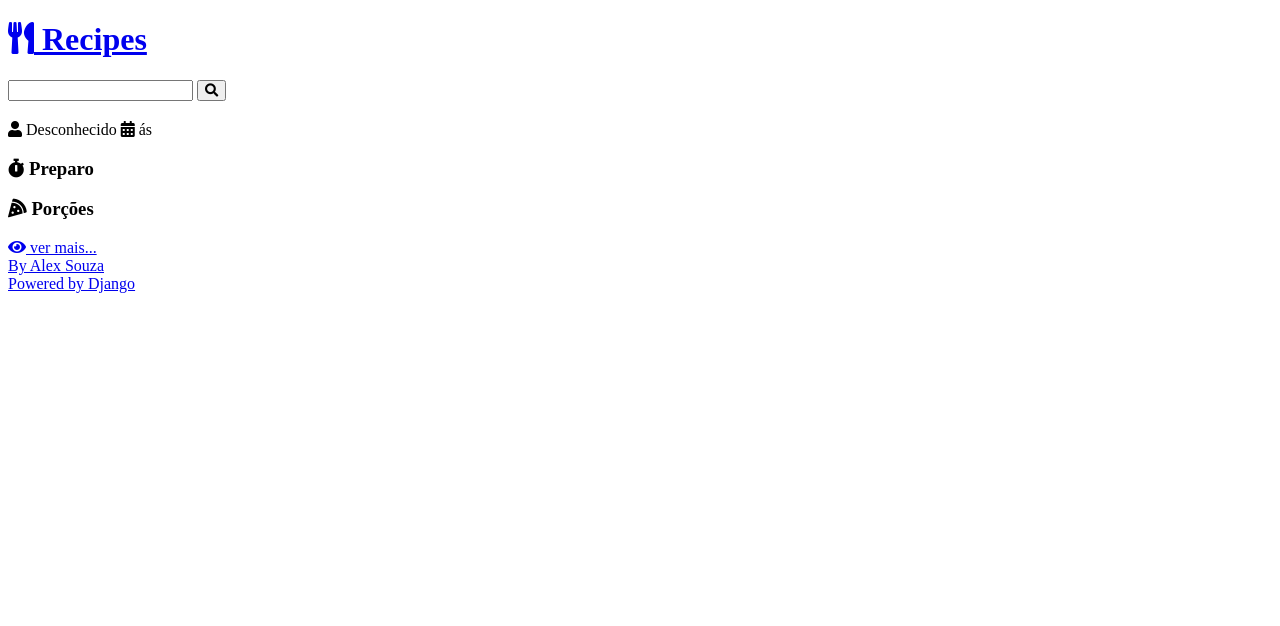
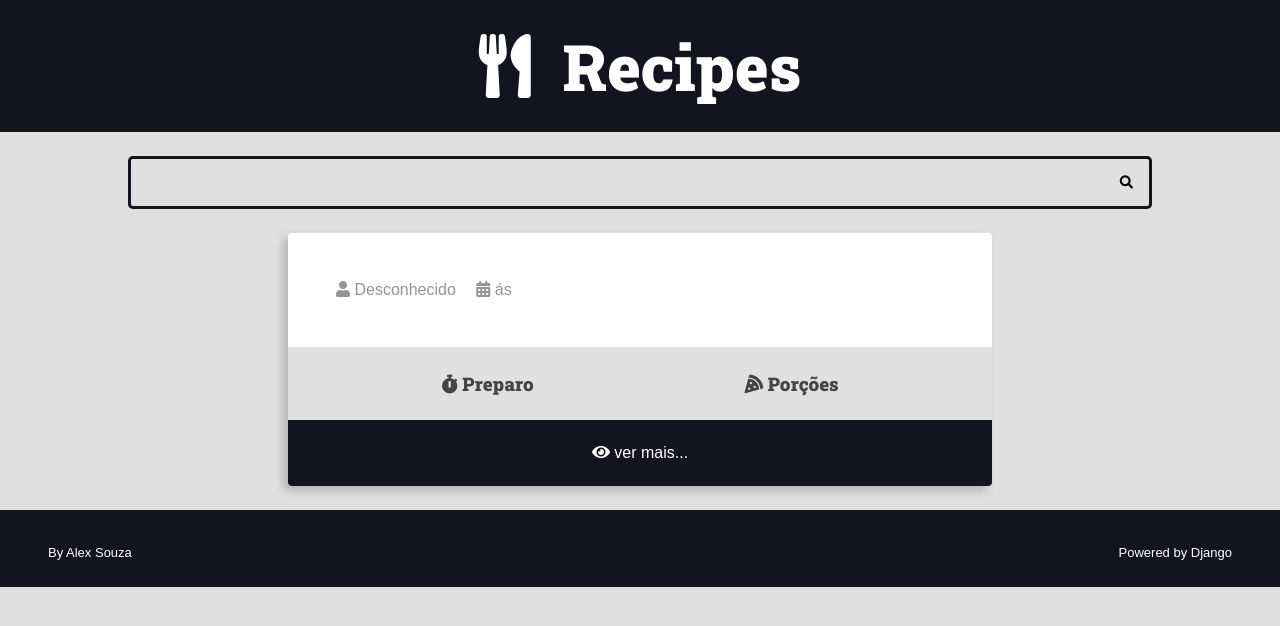
Before and after one commit to AlexJ-k/curso-django-projeto1, a Django app: template recipes/templates/recipes/pages/recipe-view.html in a window 1280 px wide. Shown: the top 626 px of the page. Run offline with Django 5.2, Linux system fonts and the light colour scheme; the template is opened without the code that fills it, so the values that code supplies are empty.

Commit message:
seção 13 - 153 ok

```diff
--- a/authors/views.py
+++ b/authors/views.py
@@ -2,12 +2,14 @@ from django.shortcuts import redirect, render
 from .forms import RegisterForm
 from django.http import Http404
 from django.contrib import messages
+from django.urls import reverse
 
 def register_view(request):
     register_form_data = request.session.get('register_form_data', None)
     form = RegisterForm( register_form_data)
     return render(request, 'authors/pages/register_view.html', {
         'form': form,
+        'form_action' : reverse ('authors:create'),
     })
 
 def register_create(request):
--- /dev/null
+++ b/base_static/global/css/style.css
@@ -0,0 +1,426 @@
+    :root {
+            --color-primary: #269fe6;
+            --color-primary-hover: #2086c2;
+            --color-primary-dark: #13141f;
+            --color-primary-dark-hover: #212336;
+            --color-primary-light: #d4ecfa;
+            --color-primary-light-hover: #bdd8e7;
+
+            --color-white: #fff;
+            --color-black: #000;
+
+            --color-dark-text: #444;
+            --color-info-light: #cce5ff;
+            --color-debug-light: #cce5ff;
+            --color-success-light: #d4edda;
+            --color-alert-light: #fff3cd;
+            --color-warning-light: #fff3cd;
+            --color-error-light: #f8d7da;
+
+            --color-info-dark: #4d86c4;
+            --color-debug-dark: #4d86c4;
+            --color-success-dark: #4a9c5d;
+            --color-alert-dark: #927f40;
+            --color-warning-dark: #927f40;
+            --color-error-dark: #da525d;
+
+            --color-gray-0: #f9f9f9;
+            --color-gray-1: #e0e0e0;
+            --color-gray-2: #c7c7c7;
+            --color-gray-3: #aeaeae;
+            --color-gray-4: #959595;
+            --color-gray-5: #7d7d7d;
+            --color-gray-6: #646464;
+            --color-gray-7: #4b4b4b;
+            --color-gray-8: #323232;
+            --color-gray-9: #191919;
+
+            --font-primary: sans-serif;
+            --font-headings: 'Roboto Slab', serif;
+
+            --spacing-gutter-medium: 3rem;
+            --spacing-gutter-large: 4rem;
+        }
+
+        * {
+            padding: 0;
+            margin: 0;
+            box-sizing: border-box;
+        }
+
+        html {
+            font-size: 62, 5%;
+        }
+
+        body {
+            font-size: 1.6rem;
+            font-family: var(--font-primary);
+            background-color: var(--color-gray-1);
+            color: var(--color-dark-text);
+        }
+
+        .container {
+            max-width: 144rem;
+            margin: 0 auto;
+            padding: 1.5rem var(--spacing-gutter-medium);
+            font-size: medium;
+            /* acrescentei*/
+        }
+
+        .main-header-container {
+            background: var(--color-primary-dark);
+
+        }
+
+        .main-logo {
+            font-size: 4rem;
+            color: var(--color-white);
+            text-decoration: none;
+            display: flex;
+            flex-flow: row nowrap;
+            align-items: center;
+            justify-content: center;
+            width: fit-content;
+            margin: 0 auto;
+        }
+
+
+        .main-logo-icon {
+            margin-right: 2rem;
+        }
+
+        h1,
+        h2,
+        h3,
+        h4,
+        h5,
+        h6 {
+            font-family: var(--font-headings);
+        }
+
+        .search-form {
+            border: .2rem solid var(--color-primary-dark);
+            max-width: 64rem;
+            margin: 0 auto;
+            border-radius: 0.3rem;
+            position: relative;
+            transition: all 300ms ease-in-out;
+        }
+
+        .search-form:focus-within {
+            border-color: var(--color-primary);
+            background-color: var(--color-white);
+        }
+
+        .search-form:focus-within .search-button {
+            color: var(--color-primary);
+        }
+
+        .search-button:focus {
+            outline: 1px solid var(--color-primary);
+            background: rgba(0, 0, 0, .05);
+        }
+
+        .search-input,
+        .search-button {
+            background: none;
+            border: none;
+            outline: none;
+            padding: 1rem;
+            transition: all 300ms ease-in-out;
+        }
+
+        .search-input {
+            width: 100%;
+            padding-right: 3rem;
+        }
+
+        .search-button {
+            position: absolute;
+            top: 0;
+            right: 0;
+
+        }
+
+        .main-content {
+            padding-top: 0;
+        }
+
+        .main-content-list {
+            display: grid;
+            grid-template-columns: repeat(auto-fit, minmax(340px, 1fr));
+            gap: var(--spacing-gutter-large);
+        }
+
+        .recipe {
+            background: var(--color-white);
+            box-shadow: -5px 5px 10px rgba(0, 0, 0, 0.2);
+            transform: scale(1);
+            transition: all 300ms ease-in-out;
+            border-radius: 0.25rem;
+            overflow: hidden;
+        }
+
+        .recipe img {
+            max-width: 100%;
+
+        }
+
+        .recipe-list-item {
+            max-width: 44rem;
+            height: fit-content;
+
+        }
+
+        .recipe-list-item:hover {
+            transform: scale(1.02);
+            box-shadow: -8px 8px 18px rgba(0, 0, 0, 0.25);
+        }
+
+        .recipe-tittle-container {
+            padding: 1.5rem var(--spacing-gutter-medium);
+            padding-bottom: calc(var(--spacing-gutter-medium) /2);
+        }
+
+        .recipe-tittle-container a{
+            text-decoration: none;
+            color: var(--color-primary-dark);
+        }
+
+        .recipe-author {
+            padding: 0 var(--spacing-gutter-medium);
+            font-size: medium;
+        }
+
+        .recipe-content {
+            padding: 1.5rem var(--spacing-gutter-medium);
+            padding-top: calc(var(--spacing-gutter-medium) /2);
+
+        }
+
+        .recipe-author-item {
+            color: var(--color-gray-4);
+            margin-right: 1rem;
+        }
+
+        .recipe-author a {
+            color: var(--color-primary);
+            text-decoration: none;
+        }
+
+        .recipe-author a:hover {
+            color: var(--color-primary-dark);
+            transition: all 300ms ease-in-out;
+        }
+
+        .recipe-meta-container {
+            display: flex;
+            flex-flow: wrap;
+            padding: 1.5rem var(--spacing-gutter-medium);
+            background: var(--color-gray-1);
+        }
+
+        .recipe-meta {
+            display: flex;
+            flex-flow: column nowrap;
+            flex-shrink: 1;
+            flex-grow: 1;
+            text-align: center;
+        }
+
+        .recipe-meta-tittle {
+            font-size: 1.6rem;
+        }
+
+        .recipe-footer a {
+            background: var(--color-primary-dark);
+            display: block;
+            color: var(--color-white);
+            text-decoration: none;
+            text-align: center;
+            padding: 1.5rem var(--spacing-gutter-medium);
+            transition: all 300ms ease-in-out;
+        }
+
+        .recipe-footer a:hover {
+            filter: brightness(2);
+        }
+
+        .main-content-detail .recipe-list-item:hover{
+            transform: scale(1);
+            box-shadow: -5px 5px 15px rgba(0, 0, 0, 0.2);
+        }
+        .main-content-detail .recipe-list-item{
+            max-width: 44rem;
+            margin: 0 auto;
+        }
+
+        .preparation-steps {
+            padding: var(--spacing-gutter-medium);
+        }
+
+        .main-footer {
+            display: flex;
+            align-items: center;
+            justify-content: space-between;
+            background: var(--color-primary-dark);
+            color: var(--color-white);
+            padding: 1.5rem var(--spacing-gutter-medium);
+        }
+
+        .main-footer a {
+            color: var(--color-white);
+            text-decoration: none;
+            font-size: small;
+            transition: all 300ms ease-in-out;
+        }
+
+        .main-footer a:hover {
+            filter: brightness(.8);
+        }
+
+        .preparation-steps h1,
+        .preparation-steps h2,
+        .preparation-steps h3,
+        .preparation-steps h4,
+        .preparation-steps h5,
+        .preparation-steps h6,
+        .preparation-steps p,
+        .preparation-steps pre{
+            margin: 2rem 0;
+        }
+
+        .preparation-steps ol,
+        .preparation-steps ul{
+            margin: 2rem;
+            padding: 0 2rem;
+        }
+
+        .pagination-content {
+            display: flex;
+            flex-flow: row wrap;
+            gap: 1rem 0.5rem;
+          }
+          .pagination .page-item {
+            background: var(--color-gray-3);
+            padding: 0.5rem 1rem;
+          }
+
+          .pagination .page-link {
+            text-decoration: none;
+            background: var(--color-primary);
+            color: var(--color-white);
+          }
+
+          .pagination .page-current {
+            background: var(--color-primary-dark);
+          }
+
+          /* forms */
+
+          .form-content {
+            max-width: 64rem;
+            margin: 0 auto;
+            margin-bottom: var(--spacing-gutter-medium);
+          }
+
+          .form-content label,
+          .errorlist {
+            display: block;
+            margin: 0.5rem 0;
+            font-size: 1.4rem;
+            list-style-type: none;
+          }
+
+          .errorlist{
+            color: var(--color-error-dark);
+          }
+
+          .form-content .helptext {
+            display: block;
+            margin: 0.5rem 0;
+            font-size: 1.4rem;
+          }
+
+          .form-content input {
+            width: 100%;
+            padding: 1rem;
+            border-radius: .4rem;
+            border: 1px solid var(--color-primary-dark);
+          }
+
+          .form-content-grid {
+            display: grid;
+            grid-template-columns: repeat(auto-fit, minmax(30rem, 1fr));
+            gap: calc(var(--spacing-gutter-medium) / 2) var(--spacing-gutter-medium);
+          }
+
+          .form-content button {
+            padding: 1rem 2rem;
+            border: none;
+            background: var(--color-primary-dark);
+            color: var(--color-white);
+          }
+
+          /* messages */
+
+          .messages-container {
+            display: flex;
+            flex-flow: column nowrap;
+            gap: calc(var(--spacing-gutter-medium) / 2);
+          }
+
+          .message {
+            padding: 1rem;
+            border-radius: 4px;
+            border: 1px solid var(--color-dark-text);
+            background: var(--color-gray-2);
+            color: var(--color-dark-text);
+          }
+
+          .message-error {
+            border: 1px solid var(--color-error-dark);
+            background: var(--color-error-light);
+            color: var(--color-error-dark);
+          }
+
+          .message-success {
+            border: 1px solid var(--color-success-dark);
+            background: var(--color-success-light);
+            color: var(--color-success-dark);
+          }
+
+          .message-warning {
+            border: 1px solid var(--color-warning-dark);
+            background: var(--color-warning-light);
+            color: var(--color-warning-dark);
+          }
+
+          .message-alert {
+            border: 1px solid var(--color-alert-dark);
+            background: var(--color-alert-light);
+            color: var(--color-alert-dark);
+          }
+
+          .message-info {
+            border: 1px solid var(--color-info-dark);
+            background: var(--color-info-light);
+            color: var(--color-info-dark);
+          }
+
+          .message-debug {
+            border: 1px solid var(--color-debug-dark);
+            background: var(--color-debug-light);
+            color: var(--color-debug-dark);
+          }
+
+        .center{
+            text-align: center;
+        }
+
+        @media (max-width: 600px) {
+            .main-content-list,
+            .form-content-grid  {
+              grid-template-columns: repeat(auto-fit, minmax(100%, 1fr));
+            }
+          }
--- a/base_templates/global/base.html
+++ b/base_templates/global/base.html
@@ -2,21 +2,21 @@
 <html lang="pt-BR">
 
 <head>
-    {% include 'recipes/partials/head.html' %}
+    {% include 'global/partials/head.html' %}
     <title>{% block title %}{% endblock title %} Recipe</title>
 
 </head>
 
 <body>
-    {% include 'recipes/partials/header.html' %}
-    {% include 'recipes/partials/search.html' %}
+    {% include 'global/partials/header.html' %}
+    {% include 'global/partials/search.html' %}
 
     <main class="main-content-container">
         {% block content%} {% endblock content %}
-        {% include 'recipes/partials/pagination.html' %}
+        {% include 'global/partials/pagination.html' %}
     </main>
 
-    {% include 'recipes/partials/footer.html' %}
+    {% include 'global/partials/footer.html' %}
 
 </body>
 
--- a/recipes/templates/recipes/partials/head.html
+++ b/base_templates/global/partials/head.html
@@ -20,6 +20,7 @@
 
 
 
-    <link rel="stylesheet" href="{% static 'recipes/css/style.css' %}">
+    <link rel="stylesheet" href="{% static 'global/css/global-style.css' %}">
+    <link rel="stylesheet" href="{% static 'global/css/style.css' %}">
 
 </head>
--- a/recipes/templates/recipes/pages/home.html
+++ b/recipes/templates/recipes/pages/home.html
@@ -4,7 +4,7 @@
 
 {% block content %}
 
-{% include 'recipes/partials/messages.html' %}
+{% include 'global/partials/messages.html' %}
 
 <div class="main-content main-content-list container">
 {% for recipe in recipes %}
```
Also changed, not shown: authors/forms.py (+11 -0 lines), authors/templates/authors/pages/register_view.html (+2 -36 lines), authors/tests/test_author_register_form.py (+38 -0 lines), base_templates/global/partials/form.html (added, +36 -0 lines), base_templates/global/partials/footer.html (renamed from recipes/templates/recipes/partials/footer.html), base_templates/global/partials/header.html (renamed from recipes/templates/recipes/partials/header.html), base_templates/global/partials/messages.html (renamed from recipes/templates/recipes/partials/messages.html), base_templates/global/partials/pagination.html (renamed from recipes/templates/recipes/partials/pagination.html), base_templates/global/partials/search.html (renamed from recipes/templates/recipes/partials/search.html).
